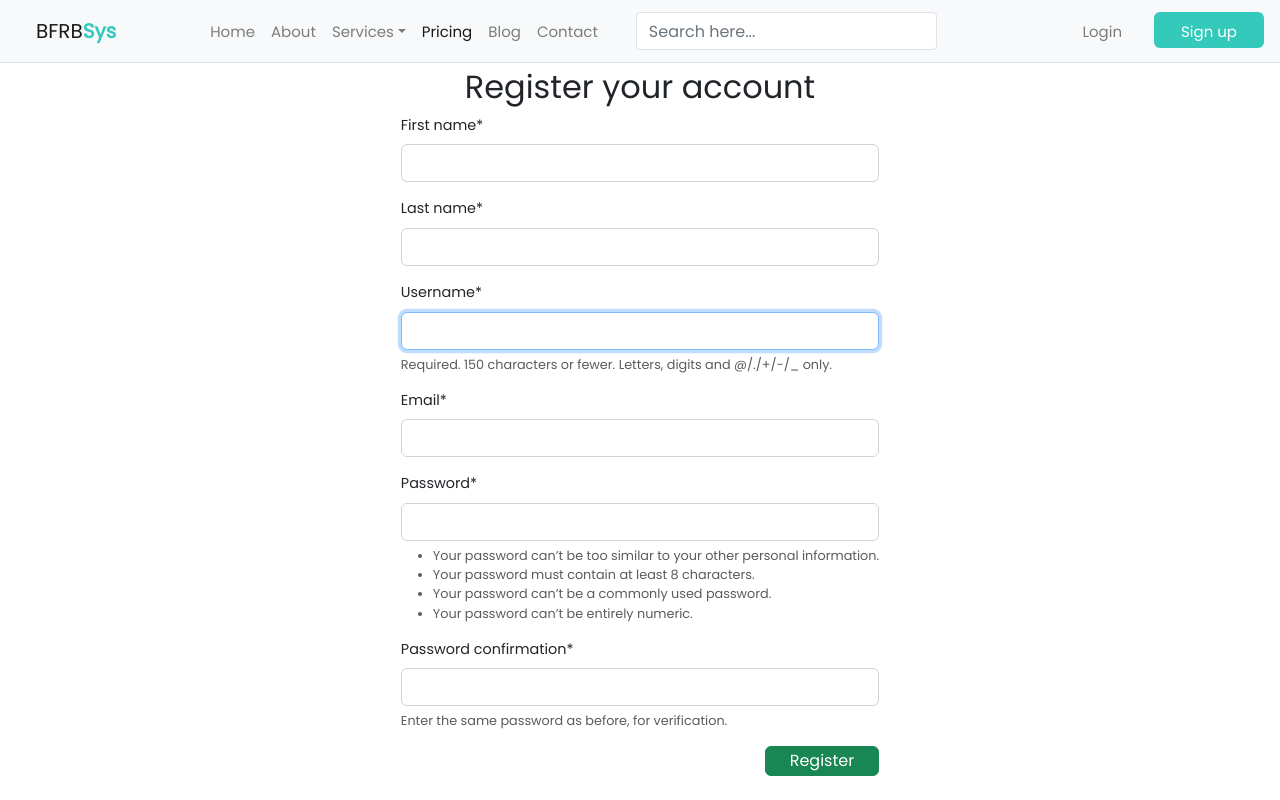
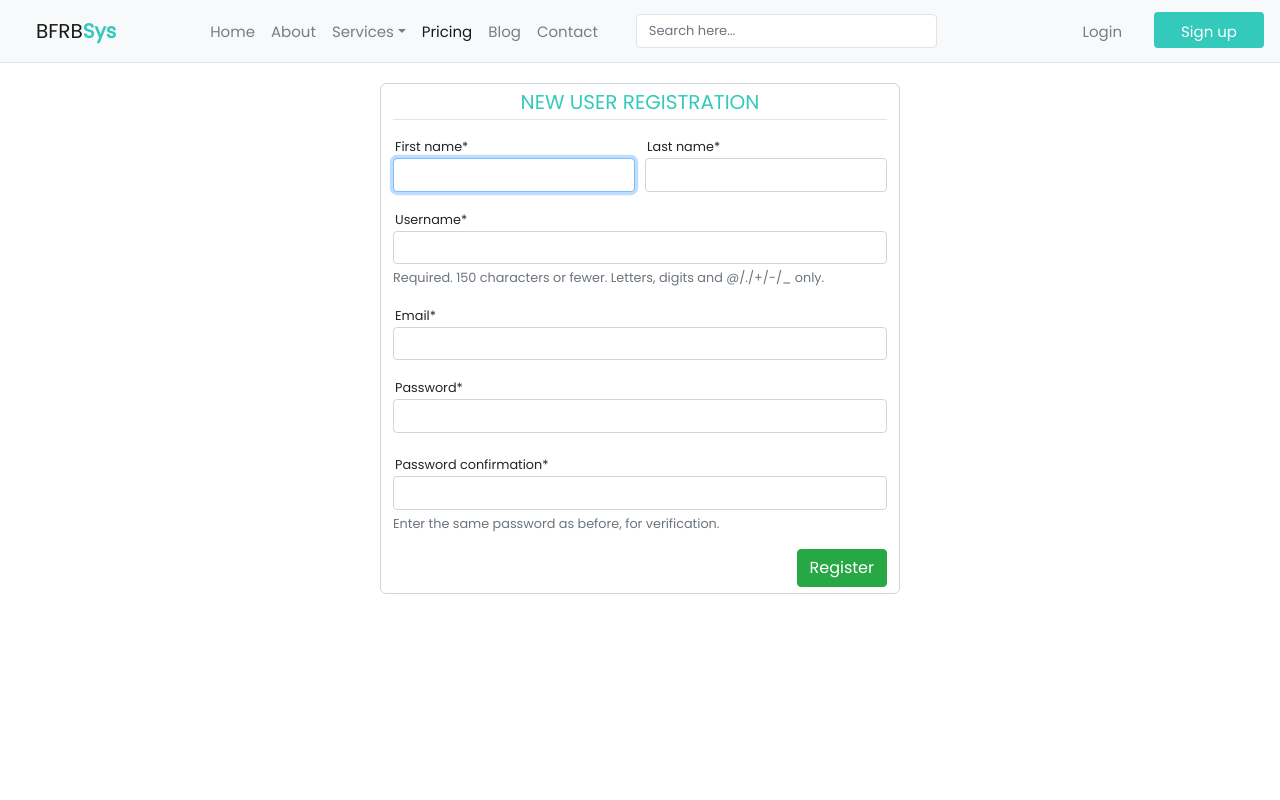
Before and after one commit to xtnctx/BFRBSys, a Django app: page /register/ in a window 1280 px wide. Run offline with Django 4.2, Linux system fonts and the light colour scheme; some libraries are stand-ins or nearby versions.

Commit message:
Add files via upload

```diff
--- a/website/accounts/static/accounts/styles/accountsStyles.css
+++ b/website/accounts/static/accounts/styles/accountsStyles.css
@@ -1,19 +1,39 @@
+@import url('https://fonts.googleapis.com/css2?family=Poppins:wght@200;300;400&display=swap');
+
+* {
+  margin: 0;
+  padding: 0;
+  box-sizing: border-box;
+  font-family: 'Poppins', sans-serif;
+}
 
 .main-wrapper {
-    height: 100vh;
     display: grid;
-    place-content: center;
+    padding: 20 380;
 }
+
 
 .title {
     display: grid;
     place-items: center;
-    margin-top: 60px;
+    margin-bottom: 0px;
+    color: #33cabb;
+    text-transform: uppercase;
 }
 
+.form-control {
+    font-weight: normal;
+    font-size: 5px;
+}
 
-.form-control {
-    display: block;
+hr {
+    margin: 5px 0 15px 0 !important;
+}
+
+.register-form {
+    display: grid;
+    grid-template-columns: 1fr 1fr;
+    column-gap: 10px;
     width: 100%;
     padding: 0.375rem 0.75rem;
     font-size: 1rem;
@@ -30,19 +50,21 @@
     transition: border-color .15s ease-in-out,box-shadow .15s ease-in-out;
 }
 
+.title, hr, #div_id_username, #div_id_email,
+#div_id_password1, #div_id_password2, .submit-btn {
+    grid-column: 1 / span 2;
+}
+
 .text-muted {
     --bs-text-opacity: 1;
     color: rgba(33,37,41,0.75)!important;
 }
 
-ul {
-    display: block;
-    list-style-type: disc;
-    padding-left: 2rem
-}
+ul { display: none } /* hides password description */
 
 label {
-    font-size: 0.9rem;
+    font-size: 0.8rem;
+    margin: 2px !important;
 }
 
 input:focus {
@@ -51,93 +73,11 @@ input:focus {
     box-shadow: 0 0 10px #719ECE;
 }
 
-input {
-    writing-mode: horizontal-tb !important;
-    text-rendering: auto;
-    color: fieldtext;
-    letter-spacing: normal;
-    word-spacing: normal;
-    line-height: normal;
-    text-transform: none;
-    text-indent: 0px;
-    text-shadow: none;
-    display: inline-block;
-    text-align: start;
-    appearance: auto;
-    -webkit-rtl-ordering: logical;
-    cursor: text;
-    background-color: field;
-    margin: 0em;
-    padding: 1px 2px;
-    border-width: 2px;
-    border-style: inset;
-    border-color: -internal-light-dark(rgb(118, 118, 118), rgb(133, 133, 133));
-    border-image: initial;
-    margin-bottom: 5px;
-}
-
 .textinput, .emailinput {
-    padding: 2px;
+    padding: 2px !important;
 }
 
 .submit-btn {
     display: flex;
     justify-content: flex-end;
 }
-.btn {
-    --bs-btn-padding-x: 1.5rem;
-    --bs-btn-padding-y: 0.1rem;
-    --bs-btn-font-family: ;
-    --bs-btn-font-size: 1rem;
-    --bs-btn-font-weight: 400;
-    --bs-btn-line-height: 1.5;
-    --bs-btn-color: #212529;
-    --bs-btn-bg: transparent;
-    --bs-btn-border-width: 1px;
-    --bs-btn-border-color: transparent;
-    --bs-btn-border-radius: 0.375rem;
-    --bs-btn-box-shadow: inset 0 1px 0 rgba(255, 255, 255, 0.15),0 1px 1px rgba(0, 0, 0, 0.075);
-    --bs-btn-disabled-opacity: 0.65;
-    --bs-btn-focus-box-shadow: 0 0 0 0.25rem rgba(var(--bs-btn-focus-shadow-rgb), .5);
-
-    display: inline-block;
-    padding: var(--bs-btn-padding-y) var(--bs-btn-padding-x);
-    font-family: var(--bs-btn-font-family);
-    font-size: var(--bs-btn-font-size);
-    font-weight: var(--bs-btn-font-weight);
-    line-height: var(--bs-btn-line-height);
-    color: var(--bs-btn-color);
-    text-align: center;
-    text-decoration: none;
-    vertical-align: middle;
-    cursor: pointer;
-    -webkit-user-select: none;
-    -moz-user-select: none;
-    user-select: none;
-    border: var(--bs-btn-border-width) solid var(--bs-btn-border-color);
-    border-radius: var(--bs-btn-border-radius);
-    background-color: var(--bs-btn-bg);
-    transition: color .15s ease-in-out,
-                background-color .15s ease-in-out,
-                border-color .15s ease-in-out,
-                box-shadow .15s ease-in-out;
-}
-
-
-
-.btn-success {
-    --bs-btn-color: #fff;
-    --bs-btn-bg: #198754;
-    --bs-btn-border-color: #198754;
-    --bs-btn-hover-color: #fff;
-    --bs-btn-hover-bg: #157347;
-    --bs-btn-hover-border-color: #146c43;
-    --bs-btn-focus-shadow-rgb: 60,153,110;
-    --bs-btn-active-color: #fff;
-    --bs-btn-active-bg: #146c43;
-    --bs-btn-active-border-color: #13653f;
-    --bs-btn-active-shadow: inset 0 3px 5px rgba(0, 0, 0, 0.125);
-    --bs-btn-disabled-color: #fff;
-    --bs-btn-disabled-bg: #198754;
-    --bs-btn-disabled-border-color: #198754;
-}
--- a/website/accounts/templates/accounts/register.html
+++ b/website/accounts/templates/accounts/register.html
@@ -1,21 +1,24 @@
 <html>
 
 
+    {% load static %}
+    <link rel="stylesheet" href="{% static 'accounts/styles/accountsStyles.css' %}">
+
     {% include 'navbar.html' %}
-    {% load static %}
+    <style>
+        .navbar { position: relative }
+    </style>
+
     {% load crispy_forms_tags %}
 
 
     {% block content %}
-        <!-- <link href="https://cdn.jsdelivr.net/npm/bootstrap@5.2.0-beta1/dist/css/bootstrap.min.css"
-        rel="stylesheet" integrity="sha384-0evHe/X+R7YkIZDRvuzKMRqM+OrBnVFBL6DOitfPri4tjfHxaWutUpFmBp4vmVor"
-        crossorigin="anonymous"> -->
 
-        <link rel="stylesheet" href="{% static 'accounts/styles/accountsStyles.css' %}">
 
     <div class="main-wrapper">
-        <h2 class="title">Register your account</h2>
-        <form method="POST" class="form-group">{% csrf_token %}
+        <form method="POST" class="register-form">{% csrf_token %}
+            <h5 class="title">New User Registration</h5>
+            <hr>
             {{ form|crispy }}
             <div class="submit-btn">
                 <button type="submit" class="btn btn-success">Register</button>
@@ -24,4 +27,11 @@
     </div>
     {% endblock %}
 
+    <script>
+        window.onload = function() {
+            document.getElementById("id_first_name").focus();
+        }
+    </script>
+
+
 </html>
--- a/website/accounts/views.py
+++ b/website/accounts/views.py
@@ -1,3 +1,4 @@
+from django.http import HttpResponse, JsonResponse
 from django.shortcuts import render, redirect
 from django.contrib.auth import authenticate, login, logout
 from django.contrib.auth.decorators import login_required
@@ -17,19 +18,20 @@ def login_view(request):
     if request.method == 'POST':
         username = request.POST.get('username')
         password = request.POST.get('password')
-        nextURL = request.POST.get('next')
+        nextURL = request.POST.get('nextURL')
 
         user = authenticate(request, username=username, password=password)
         if user is None:
-            context = {'error': 'Invalid username or password'}
-            return render(request, 'accounts/login.html', context)
+            print('ERROR')
+            return JsonResponse({'error': 'Invalid username or password'}, status=403)
+
         login(request, user)
-
+        return JsonResponse({'success': 'Login successfull !'}, status=200)
         return redirect(nextURL) if nextURL != '' else redirect('home')
 
     context = {}
+    # return HttpResponse('')
     return render(request, 'accounts/login.html', context)
-    # return redirect(request.POST.get('next','../app/'))
 
 def logout_view(request):
     if request.method == 'POST':
```
